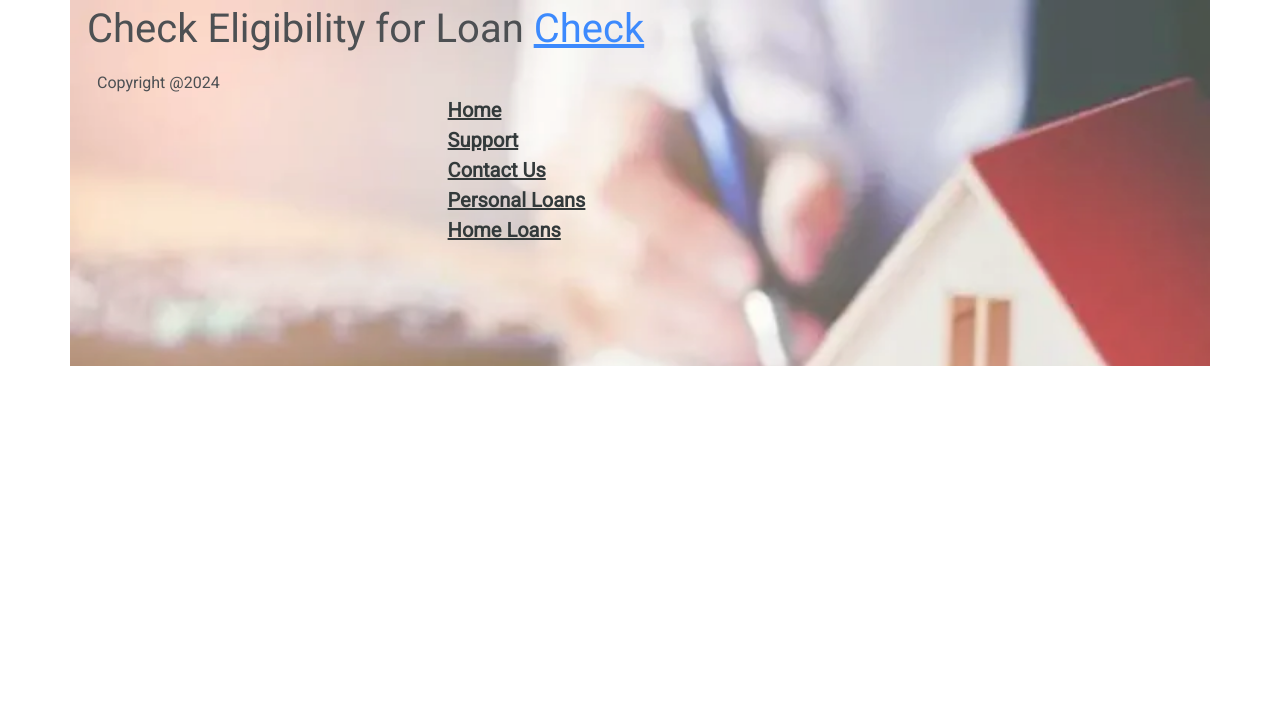
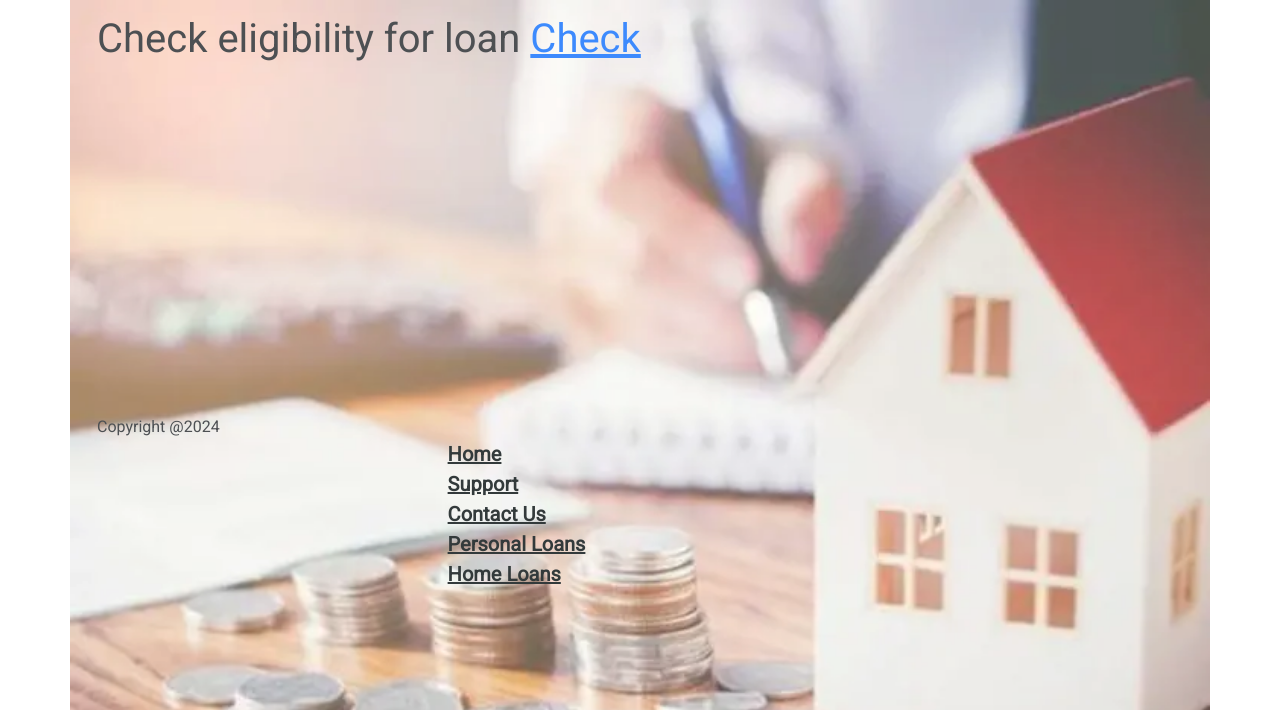
Before and after one commit to tahyd/loans_python_flask_app, a Flask app: template templates/userhome.html in a window 1280 px wide. Shown: the part 75-800 px from the top of the page. Run offline with Flask 3, Linux system fonts and the light colour scheme; the template is opened without the code that fills it, so the values that code supplies are empty.

Commit message:
sonar added

```diff
--- a/dao/UserDao.py
+++ b/dao/UserDao.py
@@ -7,9 +7,9 @@ import mysql.connector
 from models.User import User
 
 
-#connection = mysql.connector.connect(host='localhost',user='root',password='root',database="flaskdb",port=3306)
+connection = mysql.connector.connect(host='localhost',user='root',password='root',database="flaskdb",port=3306)
 
-connection = mysql.connector.connect(host='intac.c70gmwmye8yj.ap-southeast-2.rds.amazonaws.com',user='admin',password='Maddela12345',database="flaskdb",port=3306)
+#connection = mysql.connector.connect(host='intac.c70gmwmye8yj.ap-southeast-2.rds.amazonaws.com',user='admin',password='Maddela12345',database="flaskdb",port=3306)
 def createUserTable():
     cursor = connection.cursor();
     cursor.execute('''drop table if exists user_tbl''')
--- a/templates/userhome.html
+++ b/templates/userhome.html
@@ -59,7 +59,9 @@
             <div class="col">
 
 
-                <h1>Check Eligibility for Loan <a href="apply">Check</a></h1>
+               <div class="slider">
+                <h1>Check eligibility for loan <a href="apply">Check</a></h1>
+               </div>
             </div>
 
             <div class="row">
```
Also changed, not shown: 1 other file.
